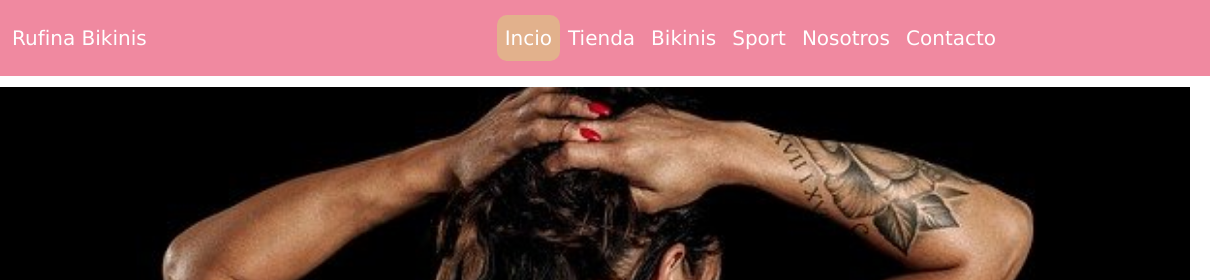
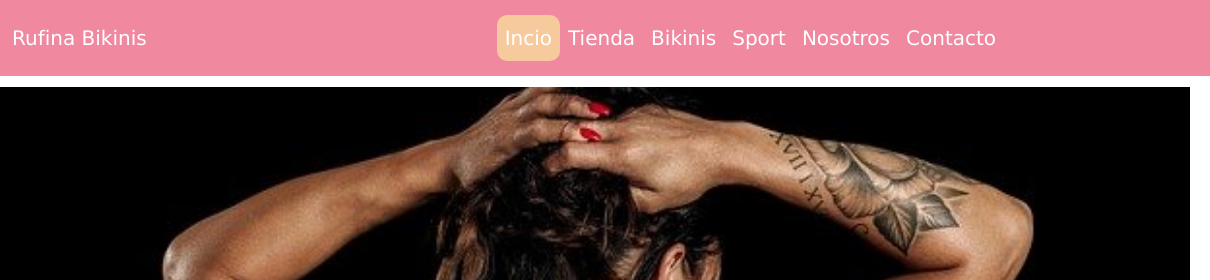
Before and after one commit to andres1749/IdeaRocha, a plain HTML site: page index.html in a window 1280 px wide. In both pictures the pointer is over the link "Incio". Shown: the top 280 px of the page, 70-1280 px from the left. Drawn offline with nearby package versions, Linux system fonts and the light colour scheme.

Commit message:
cambio color a hover

```diff
--- a/estilos css/estilos.css
+++ b/estilos css/estilos.css
@@ -32,7 +32,7 @@ body {
 }
 
 .nav-link:hover {
-    background-color: #d7d37c8e;
+    background-color: #fcf69c99;
     transition: all 1, 95s;
     border-radius: 10px;
 }
```
